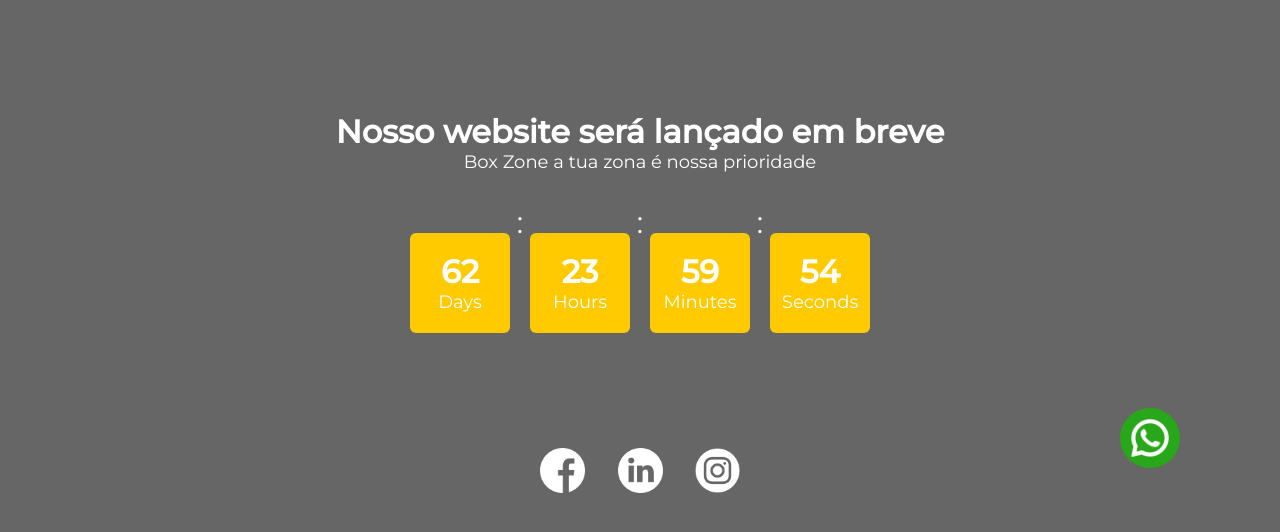
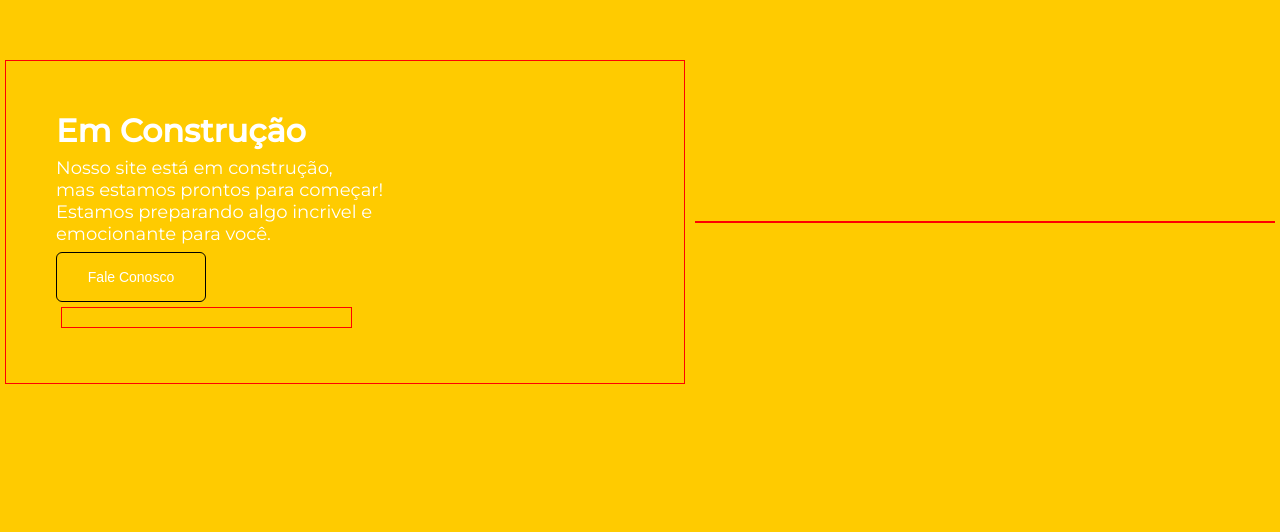
Before and after one commit to DarioPrazeres/boxZone, a plain HTML site: page index.html in a window 1280 px wide. Shown: the part 178-710 px from the top of the page. Drawn offline with Linux system fonts and the light colour scheme.

Commit message:
update website

```diff
--- a/index.html
+++ b/index.html
@@ -9,45 +9,22 @@
     <title>Box Zone</title>
 </head>
 <body>
-    <div class="body">
-        <h1>Nosso website será lançado em breve</h1>
-        <p>Box Zone a tua zona é nossa prioridade</p>
-        <div class="deadline">
-            <div class="day">
-                <h1 id="day">7</h1>
-                <p>Days</p>
-            </div>
-            <span class="point">:</span>
-            <div class="hour">
-                <h1 id="hours">7</h1>
-                <p>Hours</p>
-            </div>
-            <span class="point">:</span>
-            <div class="minutes">
-                <h1 id="minutes">7</h1>
-                <p>Minutes</p>
-            </div>
-            <span class="point">:</span>
-            <div class="seconds">
-                <h1 id="seconds">7</h1>
-                <p>Seconds</p>
+    <header>
+
+    </header>
+    <section class="content">
+        <div class="disc">
+            <h1>Em Construção</h1>
+            <p>Nosso site está em construção, <br> mas estamos prontos para começar!<br> Estamos preparando algo incrivel e <br>emocionante para você.</p>
+            <button class="btn">Fale Conosco</button>
+            <div class="social">
+                <img src="" alt="" class="network">
+                <img src="" alt="" class="network">
+                <img src="" alt="" class="network">
+                <img src="" alt="" class="network">
             </div>
         </div>
-        <div class="socialMedia">
-            <a href="https://www.facebook.com/profile.php?id=100091415508395">
-                <img src="./img/facebook.png" width="45px" alt="">
-            </a>
-            <a href="https://www.linkedin.com/company/box-zone/">
-                <img src="./img/linkedin.png" width="45px" alt="">
-            </a>
-            <a href="https://instagram.com/boxzone.co?igshid=YmMyMTA2M2Y=">
-                <img src="./img/instagram.png" width="45px" alt="">
-            </a>
-        </div>
-        <a href="https://wa.me/927046257" id="whatsApp">
-            <img src="./img/whatsapp.png" width="60px" alt="">
-        </a>
-    </div>
-    <script src="index.js"></script>
+        <div class="imgUnder"></div>
+    </section>
 </body>
 </html>
--- a/style.css
+++ b/style.css
@@ -6,71 +6,39 @@ body{
     font-family: "Montserrat";
     width: 100vw;
     height: 100vh;
-    background-image: url(./img/banner.jpg);
-    background-position: center;
-    background-size: cover;
-    background-repeat: no-repeat;
+    background-color: #ffcb00;
+    color: white;
 }
-.body{
-    width: 100vw;
-    height: 100vh;
-    background-color: rgba(0, 0, 0, 0.6);
-    color: white;
-    display: flex;
-    justify-content: center;
-    align-items: center;
-    flex-direction: column;
-}
-h1, h2,h3,h4,h5,h6{
+h1{
     font-weight: 600;
+    font-size: 32px;
 }
 p{
     font-size: 18px;
+    margin-top: 7px;
+    margin-bottom: 7px;
 }
-/*Deadline Style*/
-.deadline{
+.content{
     display: flex;
-    justify-content: space-around;
+    height: 100vh;
+    justify-content: center;
+    align-items: center;
 }
-.deadline div{
-    width: 100px;
-    height: 100px;
-    margin-top: 60px;
-    display: flex;
-    align-items: center;
-    justify-content: center;
-    flex-direction: column;
+.disc{
+    padding: 50px;
+}
+.content div{
+    width: 50%;
+    margin: 5px;
+    border: solid 1px red;
+}
+.btn{
+    border: solid 1px black;
+    background: none;
+    padding: 10px;
+    color: white;
+    font-size: 14px;
     border-radius: 6px;
-    background-color: #ffcb00;
-    opacity: 1;
-}
-span.point{
-    width: 20px;
-    height: 100px;
-    font-size: 30px;
-    display: flex;
-    align-items: center;
-    justify-content: center;
-}
-/*Social media Style */
-.socialMedia{
-    width: 200px;
-    height: 100px;
-    display: flex;
-    align-items: center;
-    justify-content: center;
-    justify-content: space-between;
-    position: absolute;
-    bottom: 100px;
-}
-#whatsApp{
-    position: absolute;
-    bottom: 150px;
-    right: 100px;
-}
-.test{
-    border: none;
     width: 150px;
     height: 50px;
-    background-color: rgb(103, 103, 183);
 }
```
Also changed, not shown: 1 other file.
